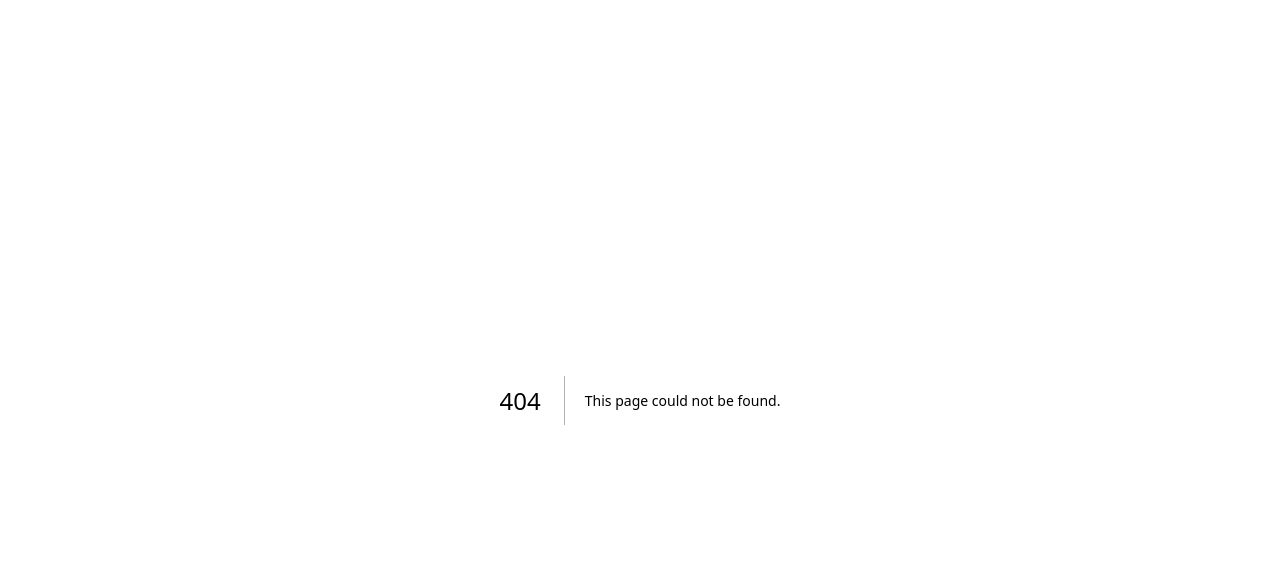
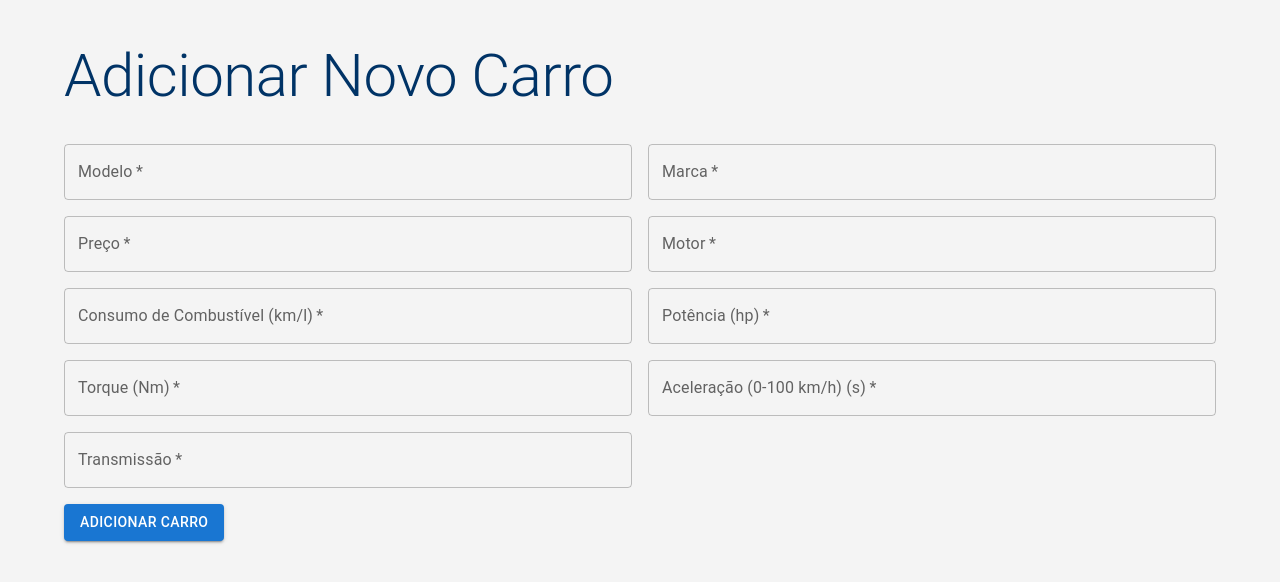
Before and after one commit to Renanlucass/comparador-carros, a Next.js app: page /add-car in a window 1280 px wide. Before the commit this address had no page. Shown: the top 582 px of the page. Built offline with nearby package versions, Linux system fonts and the light colour scheme.

Commit message:
Criando botão de cadastrar um novo carro

```diff
--- /dev/null
+++ b/src/pages/add-car.js
@@ -0,0 +1,118 @@
+import React from 'react';
+import { Container, Typography, TextField, Button, Grid, Alert } from '@mui/material';
+import styles from '../styles/addCar.module.css';
+
+const AddCar = () => {
+  const [showAlert, setShowAlert] = React.useState(false);
+
+  const handleSubmit = (e) => {
+    e.preventDefault();
+    setShowAlert(true);
+  };
+
+  return (
+    <Container className={styles.container}>
+      <Typography variant="h2" color="#003366" gutterBottom>
+        Adicionar Novo Carro
+      </Typography>
+      <form onSubmit={handleSubmit} className={styles.form}>
+        <Grid container spacing={2}>
+          <Grid item xs={12} sm={6}>
+            <TextField
+              label="Modelo"
+              name="model"
+              fullWidth
+              required
+            />
+          </Grid>
+          <Grid item xs={12} sm={6}>
+            <TextField
+              label="Marca"
+              name="make"
+              fullWidth
+              required
+            />
+          </Grid>
+          <Grid item xs={12} sm={6}>
+            <TextField
+              label="Preço"
+              name="price"
+              type="number"
+              fullWidth
+              required
+            />
+          </Grid>
+          <Grid item xs={12} sm={6}>
+            <TextField
+              label="Motor"
+              name="engine"
+              fullWidth
+              required
+            />
+          </Grid>
+          <Grid item xs={12} sm={6}>
+            <TextField
+              label="Consumo de Combustível (km/l)"
+              name="fuelConsumption"
+              type="number"
+              fullWidth
+              required
+            />
+          </Grid>
+          <Grid item xs={12} sm={6}>
+            <TextField
+              label="Potência (hp)"
+              name="horsepower"
+              type="number"
+              fullWidth
+              required
+            />
+          </Grid>
+          <Grid item xs={12} sm={6}>
+            <TextField
+              label="Torque (Nm)"
+              name="torque"
+              type="number"
+              fullWidth
+              required
+            />
+          </Grid>
+          <Grid item xs={12} sm={6}>
+            <TextField
+              label="Aceleração (0-100 km/h) (s)"
+              name="acceleration"
+              type="number"
+              fullWidth
+              required
+            />
+          </Grid>
+          <Grid item xs={12} sm={6}>
+            <TextField
+              label="Transmissão"
+              name="transmission"
+              fullWidth
+              required
+            />
+          </Grid>
+          <Grid item xs={12}>
+            <Button
+              type="submit"
+              variant="contained"
+              color="primary"
+              className={styles.button}
+            >
+              Adicionar Carro
+            </Button>
+          </Grid>
+        </Grid>
+        {showAlert && (
+          <Alert severity="info" className={styles.alert}>
+            Esta página é apenas para fins apresentativos. A lógica de adição de carros não está implementada.
+          </Alert>
+        )}
+      </form>
+    </Container>
+  );
+};
+
+export default AddCar;
--- /dev/null
+++ b/src/styles/addCar.module.css
@@ -0,0 +1,33 @@
+.container {
+    padding: 2rem;
+}
+
+.form {
+    margin-top: 2rem;
+}
+
+.button {
+    margin-top: 1rem;
+    background-color: #003366;
+    color: white;
+}
+
+.textField {
+    margin-bottom: 1rem;
+}
+
+.header {
+    margin-bottom: 2rem;
+}
+
+.addCarButton {
+    margin-top: 1rem;
+    background-color: #003366;
+    color: white;
+}
+
+.alert {
+    margin-top: 20px;
+    background-color: #e3f2fd;
+    color: #01579b;
+}
```
Also changed, not shown: src/pages/index.js (+16 -6 lines).
